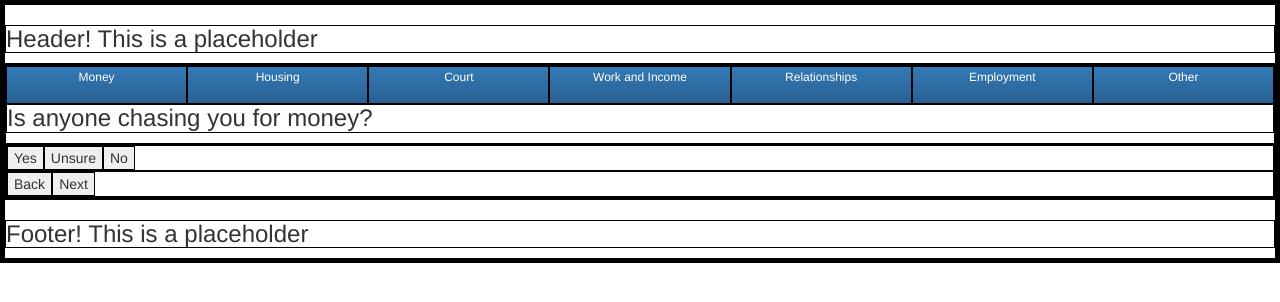
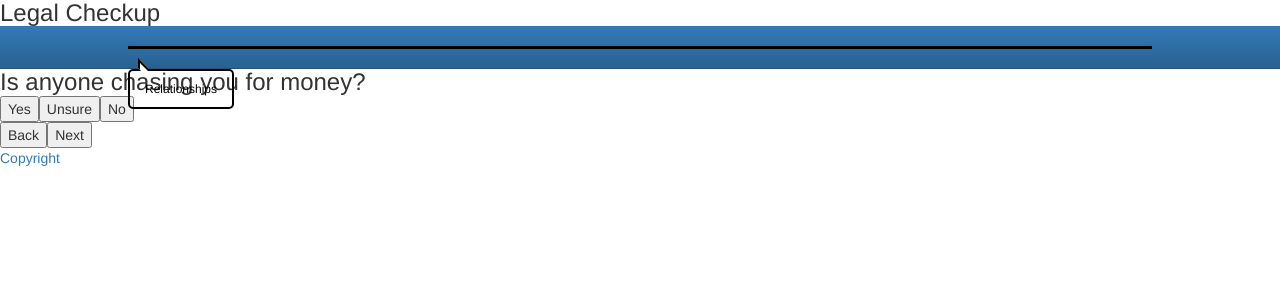
Before and after one commit to LegalCheck/main, a React app: page / in a window 1280 px wide. Both pictures are taken after a click on the button "Start!". Built offline with nearby package versions, Linux system fonts and the light colour scheme.

Commit message:
progress bar is working

```diff
--- a/public/index.html
+++ b/public/index.html
@@ -14,9 +14,11 @@
 
     <link rel="stylesheet" href="./main.css">
 
+
     <title>React App</title>
   </head>
   <body>
     <main id="root"></main>
   </body>
+  <script type="text/javascript" src="javascript/javascript.js"></script>
 </html>
--- a/public/main.css
+++ b/public/main.css
@@ -1,20 +1,73 @@
-* {
-    border: 1px solid black;
-}
 
 .category {
-    /*color: blue;*/
     width: calc(100vw / 7);
 }
 
 .progress-bar {
+  position:relative;
+  padding: 0 10% 0 10%;
+  color: black;
+  width: 100%
+}
+
+.line {
+  height: 3px;
+  background: #000000;
+  margin: 20px 0 20px 0;
+}
+
+.speechTrack {
+  width: 100%;
+  position: relative;
+}
+
+.speechContainer {
+  top: 0;
+  /* calc use progress as a percentage - width of element */
+   left: 0;
+  position: absolute;
+
+ -webkit-transition: all 1s ease-in-out;
+}
+
+.speechDirection {
+  top:-6px;
+  width: 10px;
+  height: 10px;
+  background: white;
+  position: absolute;
+  /* calc use progress as a percentage - width of container */
+  left: 10px;
+   -webkit-transform: skewY(45deg);
+
+  border-top: solid 3px #000;
+  border-left: solid 2px #000;
+ -webkit-transition: all 1s ease-in-out;
+}
+
+.speechBubble {
+  border-radius: 5px;
+  border: solid 2px #000;
+  padding: 8px 15px 8px 15px;
+}
+
+/*.progress-bar {
     display: flex;
     flex-direction: row;
     width: 100%;
     height: 4rem;
     /*margin-bottom: 40px;*/
+}*/
+
+.header {
+  background-color: #65CCAA;
+  margin: 0;
 }
 
-/*.question-text {
-    margin-top: 60px;
-}*/
+h3 {
+  margin: 0;
+}
+
+.startbtn {
+  background-color: #65CCAA;
+}
--- a/src/components/footer.js
+++ b/src/components/footer.js
@@ -2,7 +2,7 @@ import React from 'react'
 
 const Footer = () => (
   <footer>
-    <h3>Footer! This is a placeholder</h3>
+    <a href ='#'>Copyright</a>
   </footer>
 )
 
--- a/src/components/header.js
+++ b/src/components/header.js
@@ -1,8 +1,8 @@
 import React from 'react'
 
 const Header = () => (
-  <header>
-    <h3>Header! This is a placeholder</h3>
+  <header className='header'>
+    <h3>Legal Checkup</h3>
   </header>
 )
 
--- a/src/components/homepage/buttons.js
+++ b/src/components/homepage/buttons.js
@@ -1,10 +1,14 @@
 import React from 'react'
+import Progress from '../../utilities/progress'
 
-const HomepageButtons = ({dispatch}) => (
-  <div>
-    <button onClick={() => dispatch({type: 'START_QUIZ'})}>Start!</button>
-    <button>Print questions</button>
-  </div>
-)
+const HomepageButtons = ({state, dispatch}) => {
+  return (
+    <div>
+      <button className='startbtn' onClick={() =>
+        {
+        dispatch({type: 'START_QUIZ'})}}>Start!</button>
+    </div>
+  )
+}
 
 export default HomepageButtons
--- a/src/components/homepage/legal.js
+++ b/src/components/homepage/legal.js
@@ -2,8 +2,8 @@ import React from 'react'
 
 const Legal = () => (
   <div>
-    <h3>Legal disclaimer</h3>
-    <p>Lorem ipsum dolor sit amet, consectetur adipiscing elit. Sed eget velit eu lacus malesuada placerat eget a mauris. Duis sed nunc iaculis, aliquet ante ut, posuere justo. Etiam at massa eu dui dictum condimentum. Pellentesque sed viverra turpis, non auctor quam. Integer nec pharetra tellus. Sed ultricies tellus vitae nulla faucibus, quis convallis leo tempor. Donec eleifend laoreet nisi, nec eleifend augue lobortis et. Sed vel nulla in ex tristique vestibulum.</p>
+    <h3>Can the Law Help Me?</h3>
+    <p>This Legal Checkup identifies potential legal issues and can be used to find out what a lawyer could help you with</p>
   </div>
 )
 
--- a/src/components/homepage/main.js
+++ b/src/components/homepage/main.js
@@ -2,11 +2,10 @@ import React from 'react'
 import Legal from './legal'
 import HomepageButtons from './buttons'
 
-const HomepageMain = ({dispatch}) => (
+const HomepageMain = ({state, dispatch}) => (
   <div>
-    <h3>Do you need a lawyer?</h3>
-    <HomepageButtons dispatch={dispatch} />
     <Legal />
+    <HomepageButtons state={state} dispatch={dispatch} />
   </div>
 )
 
--- a/src/components/index.js
+++ b/src/components/index.js
@@ -10,7 +10,7 @@ const App = ({state, dispatch}) => {
     return (
       <div>
         <Header />
-        <HomepageMain dispatch={dispatch} />
+        <HomepageMain state={state} dispatch={dispatch} />
         <Footer />
       </div>
     )
--- a/src/components/progressBar.js
+++ b/src/components/progressBar.js
@@ -1,11 +1,19 @@
 import React from 'react'
 
 const ProgressBar = ({state, dispatch}) => {
-    let allCategories = state.questions.map(question => question.category)
-    let categories = [...new Set(allCategories)]
+    var category = state.questions[20].category
+    var progress = 20/state.questions.length * 100
+
     return (
         <div className="progress-bar">
-            {categories.map(category => <div className="category">{category}</div>)}
+          <div className="line"></div>
+          <div className="speechTrack">
+            <div className="js-speechContainer speechContainer" id={progress}>
+              <div className="js-direction speechDirection" id={progress}></div>
+                <div className='speechBubble'>{category}
+                </div>
+            </div>
+          </div>
         </div>
     )
 
--- a/src/components/quiz/options.js
+++ b/src/components/quiz/options.js
@@ -1,6 +1,8 @@
 import React from 'react'
+import Progress from '../../utilities/progress'
 
 const Options = ({state, dispatch}) => {
+    var progress = state.quizPosition/state.questions.length * 100
     let answerValue = "skip"
     return (
         <div>
@@ -11,11 +13,13 @@ const Options = ({state, dispatch}) => {
         </div>
         <div>
         <input type="button" name="navigate" value="Back" onClick={() => {
+              Progress(progress)
               dispatch({type: 'ANSWER_QUESTION', payload: answerValue})
               dispatch({type: 'NAVIGATE', payload: -1})
           }
         }/>
         <input type="button" name="navigate" value="Next" onClick={() => {
+              Progress(progress)
               dispatch({type: 'ANSWER_QUESTION', payload: answerValue})
               dispatch({type: 'NAVIGATE', payload: 1})
           }
--- /dev/null
+++ b/src/utilities/progress.js
@@ -0,0 +1,11 @@
+
+function Progress(progress) {
+  var speechContainer = document.getElementsByClassName("js-speechContainer")[0];
+  var speechDirection = document.getElementsByClassName("js-direction")[0];
+  console.log('this is speech', speechContainer)
+
+  speechContainer.style.left = "calc("+progress+"% - "+ speechContainer.offsetWidth*progress/100+"px)";
+  speechDirection.style.left = "calc("+progress+"% - "+ speechDirection.offsetWidth*progress/100+"px - "+10*progress/100+"px +  "+10*(1/(progress+1))+"px)";
+}
+
+module.exports = Progress
```
Also changed, not shown: test/index.js (added, +6 -0 lines), public/javascript/javascript.js (added).
